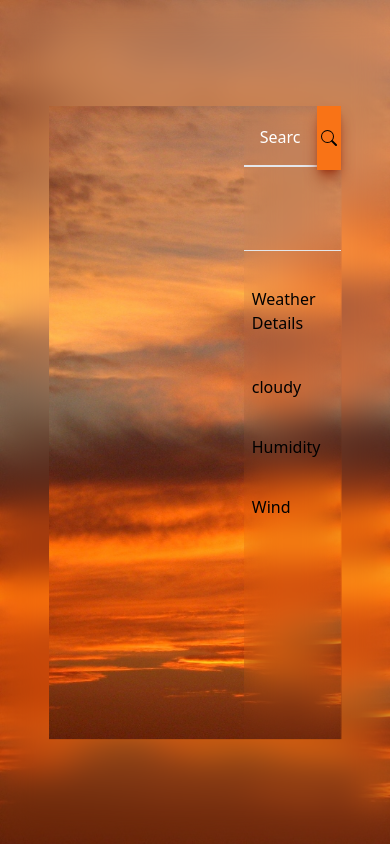
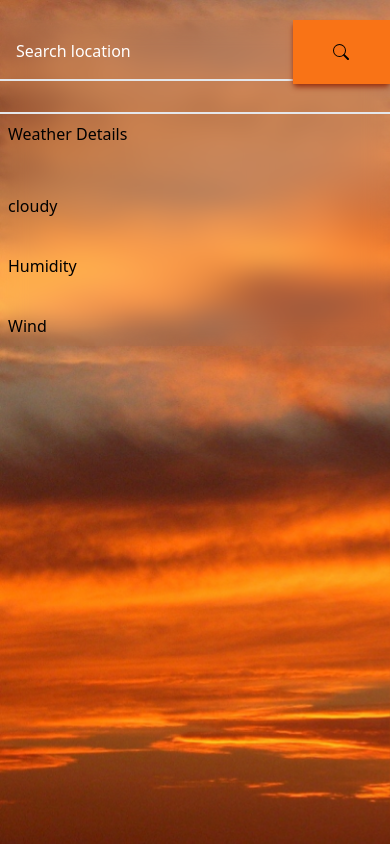
Before and after one commit to Mohamed-ncib19/Weather-APP, a website built with Vite: page index.html in a window 390 px wide. Built offline with nearby package versions, Linux system fonts and the light colour scheme.

Commit message:
responsive

```diff
--- a/index.html
+++ b/index.html
@@ -10,19 +10,19 @@
   </head>
 
   <body
-    class="bg-no-repeat bg-cover bg-[url('/src/assets/images/main.jpg')] backdrop-blur-lg h-screen flex justify-center items-center"
+    class="bg-no-repeat bg-cover bg-[url('/src/assets/images/main.jpg')] backdrop-blur-md h-screen flex justify-center items-center"
   >
     <div
       id="app"
-      class="flex m-auto justify-between align-middle bg-[url('/src/assets/images/main.jpg')] bg-no-repeat bg-cover w-3/4 h-3/4 font-thin "
+      class="flex md:flex-row flex-col-reverse gap-4 m-auto justify-between align-middle bg-[url('/src/assets/images/main.jpg')] bg-no-repeat bg-cover md:w-3/4 w-full md:h-3/4 h-full font-thin "
     >
       <div
         id="result"
-        class="flex flex-row m-auto justify-around gap-4 w-auto text-white md:float-left"
+        class="flex md:flex-row flex-col m-auto justify-around items-center w-full gap-4 text-white md:float-left p-8"
       >
-        <h1 id="degree" class="text-7xl"></h1>
+        <h1 id="degree" class="text-[4rem]"></h1>
         <div class="flex flex-col m-auto">
-          <h3 id="displayCountry" class="text-3xl "></h3>
+          <h3 id="displayCountry" class="text-[2.5rem] "></h3>
           <h4 id="date" class="my-auto w-full"></h4>
         </div>
         <div class="flex flex-row m-auto justify-self-auto">
@@ -37,7 +37,7 @@
       </div>
       <div
         id="search-informations"
-        class="backdrop-blur-lg w-1/3 flex flex-col float-left  gap-7"
+        class="backdrop-blur-md md:w-1/3 w-full flex flex-col float-left  gap-7 text-[1rem] mt-5 "
       >
         <div id="searchBlock" class="flex justify-between">
           <input
@@ -50,7 +50,7 @@
 
           />
           <button
-            class="bg-orange-500 w-1/4 m-auto hover:bg-orange-300 shadow-lg shadow-orange-800"
+            class="bg-orange-500 w-1/4 m-auto hover:bg-orange-300 shadow-md shadow-orange-800"
             style="
               height: 4rem;
               display: flex;
@@ -81,9 +81,9 @@
             </svg>
           </button>
         </div>
-        <br />
-        <hr />
-        <div id="informations" class="flex flex-col p-2 gap-10">
+
+
+        <div id="informations" class="flex flex-col p-2 gap-12 border-t-2">
           <h5 class="">Weather Details</h5>
           <div id="conditions" class="flex flex-col gap-9">
             <div id="con" class="flex justify-between">
```
